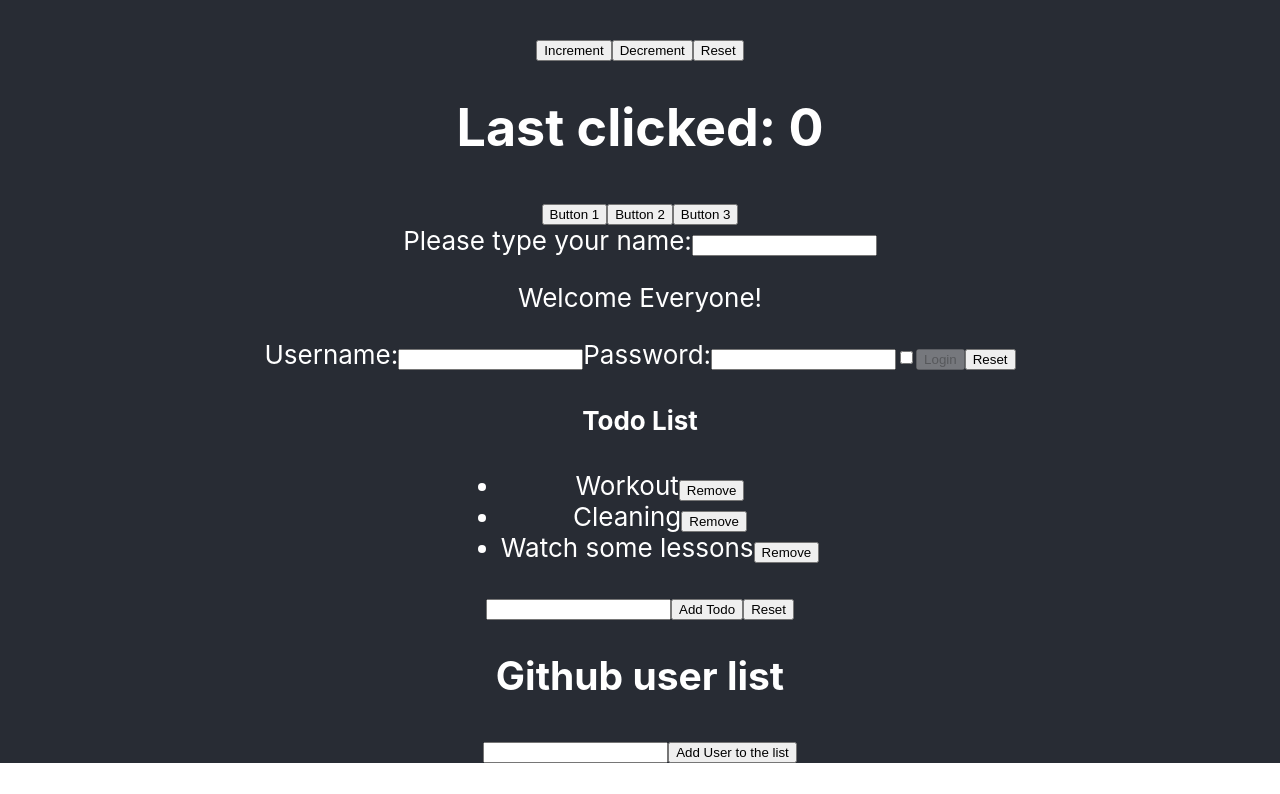
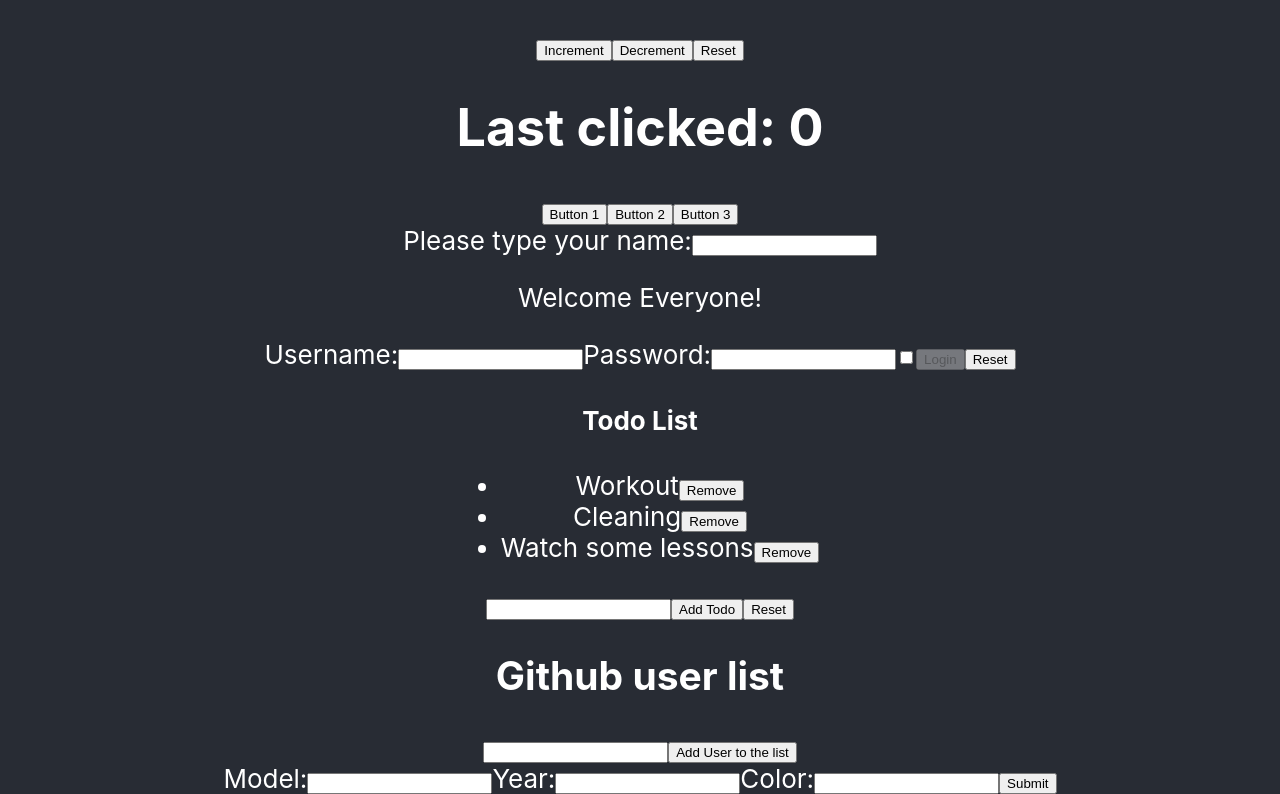
Before and after one commit to Olala3/React-Exercises, a React (Create React App) app: page / in a window 1280 px wide. Shown: the part 669-1463 px from the top of the page. Before the commit the page ends 1432 px from the top, so only its background shows below. Built offline with nearby package versions, Linux system fonts and the light colour scheme.

Commit message:
42 useRef

```diff
--- a/src/App.js
+++ b/src/App.js
@@ -1,6 +1,6 @@
 import logo from './logo.svg';
 import './App.css';
-import {ClickCounter, ClickTracker, Counter, DisplayLanguage, GithubUserList, InteractiveWelcome, Login, TodoList} from './Exercises'
+import {CarDetails, ClickCounter, ClickTracker, Counter, DisplayLanguage, GithubUserList, InteractiveWelcome, Login, TodoList} from './Exercises'
 import { LanguageContext } from './CreateContext';
 import { useState } from 'react';
 
@@ -40,6 +40,7 @@ function App() {
             )}
           />
           <GithubUserList/>
+          <CarDetails />
 
         </header>
       </div>
--- a/src/Exercises.js
+++ b/src/Exercises.js
@@ -1,4 +1,4 @@
-import React, { useEffect, useState } from "react";
+import React, { useEffect, useRef, useState } from "react";
 import { LanguageContext } from "./CreateContext";
 import { useCounter, useForm, useGithubUser } from "./CustomHooks";
 
@@ -236,3 +236,27 @@ export function GithubUserList() {
     </div>
   )
 }
+
+export function CarDetails({initialData}) {
+  const inputRef = useRef();
+
+  const handleSubmit = (event) => {
+    event.preventDefault()
+    const formData = new FormData(inputRef.current);
+    const carData = Object.fromEntries(formData.entries())
+    console.log(carData)
+    inputRef.current.reset();
+  }
+
+  return(
+    <form ref={inputRef} onSubmit={handleSubmit}>
+      <label htmlFor="model">Model:</label>
+      <input name="model" value={initialData}/>
+      <label htmlFor="year">Year:</label>
+      <input name="year" value={initialData}/>
+      <label htmlFor="color">Color:</label>
+      <input name="color" value={initialData}/>
+      <button>Submit</button>
+    </form>
+  )
+}
```
